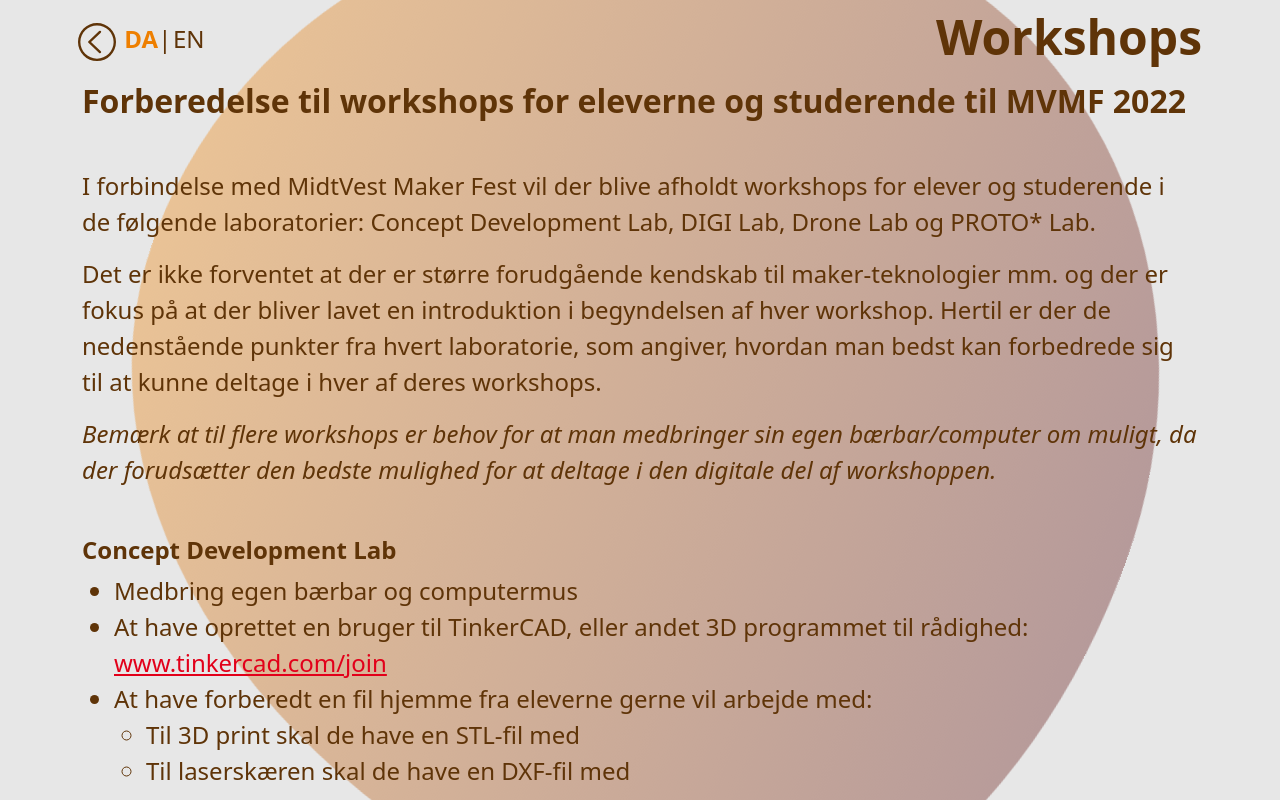
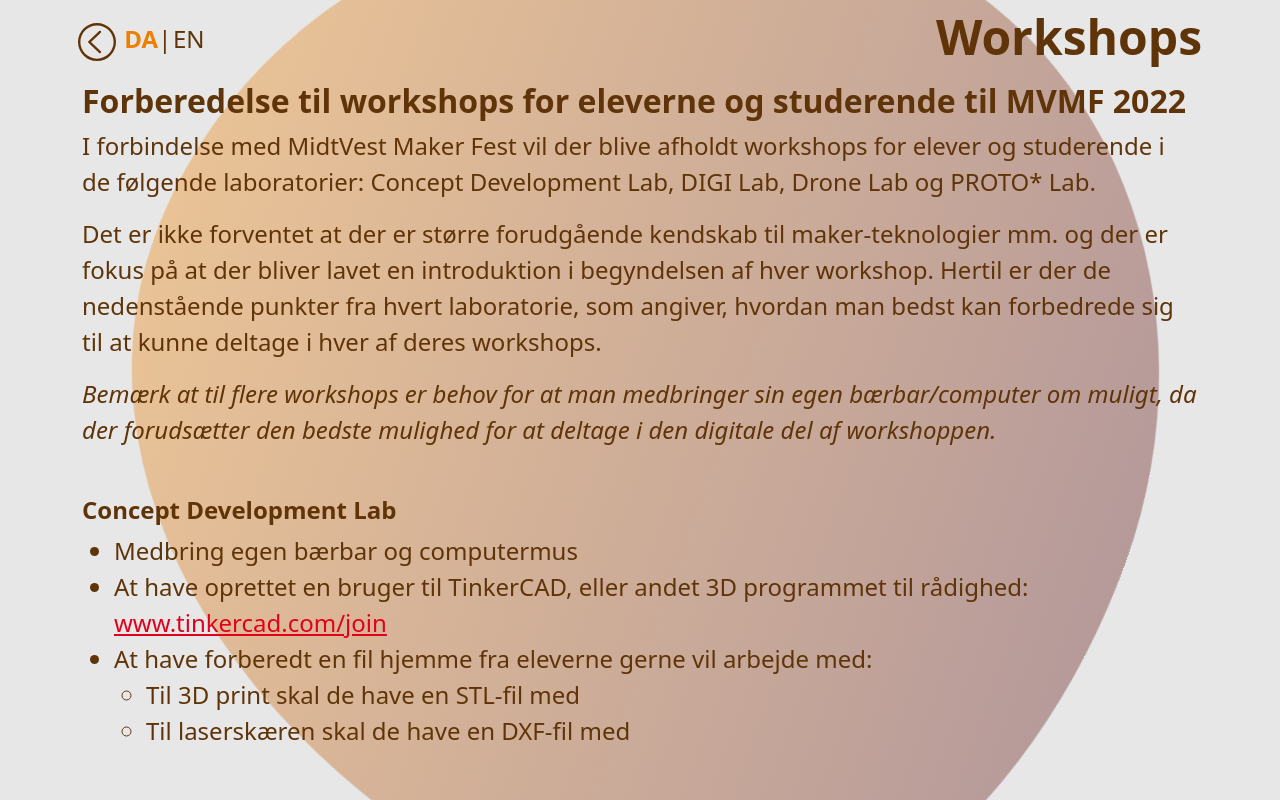
Before and after one commit to ProtoLab-BTECH-AU/mvmf-promo, a React (Create React App) app: page /workshops in a window 1280 px wide. Built offline with nearby package versions, Linux system fonts and the light colour scheme; a web font is replaced by a local one.

Commit message:
src:Workshops - remove extra margin between title and introduction

```diff
--- a/src/pages/Workshops.tsx
+++ b/src/pages/Workshops.tsx
@@ -147,9 +147,7 @@ export const Workshops: FC = () => {
   return <Container>
     <h2><strong>{text.title[languageContext.language]}</strong></h2>
 
-    <div className="my-5">
-      {text.introduction[languageContext.language]}
-    </div>
+    {text.introduction[languageContext.language]}
 
     <h4 className="mt-5"><strong>Concept Development Lab</strong></h4>
     {text.concept_development[languageContext.language]}
```
